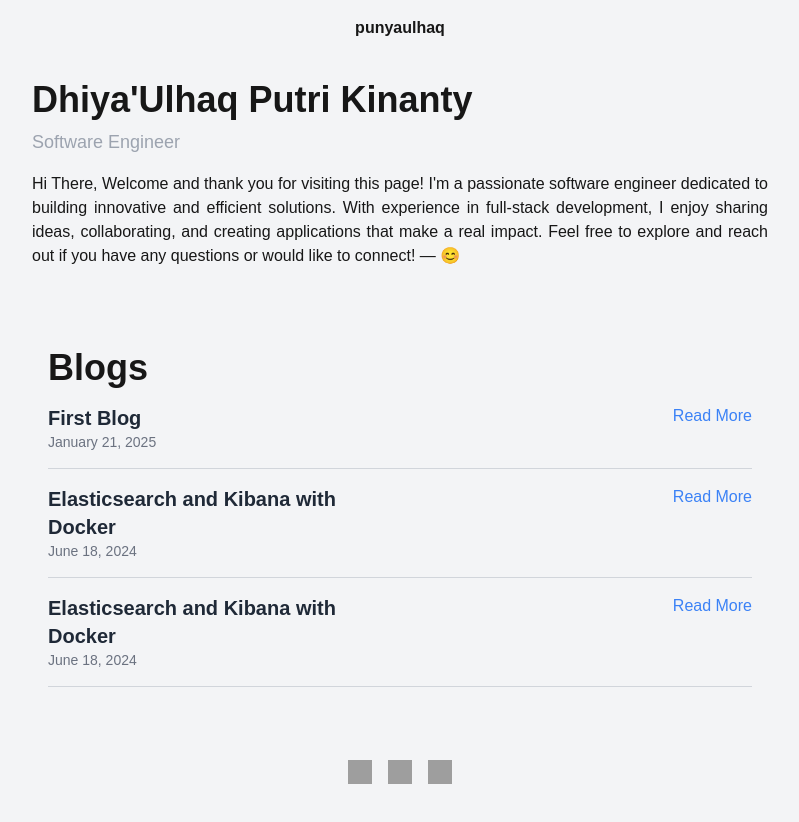
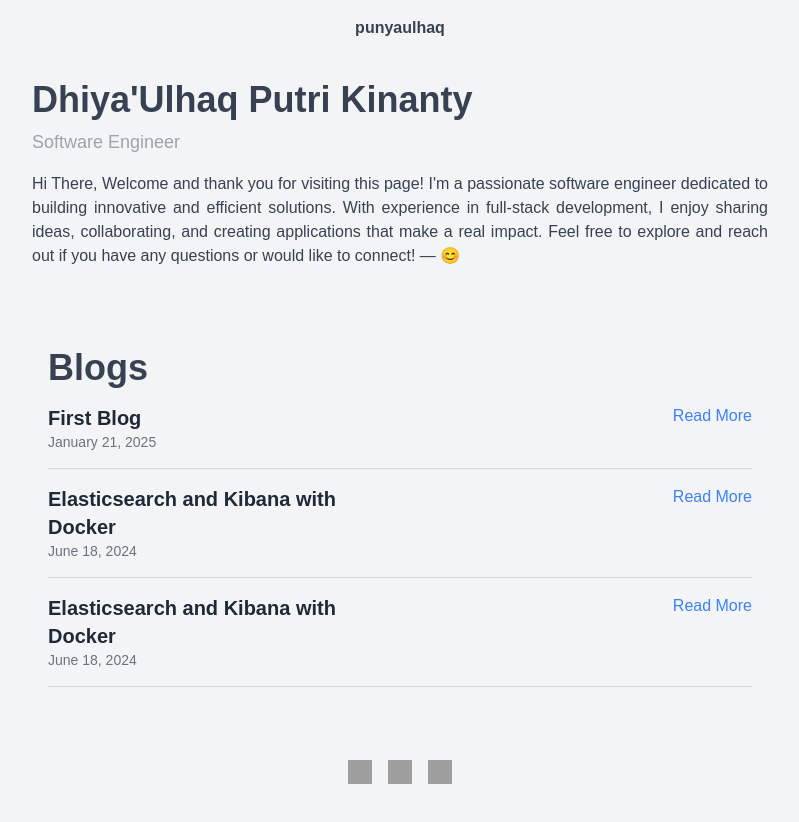
Before and after one commit to putriulhaq/portofolio-nextjs, a Next.js app: page / in a window 1280 px wide. Shown: the top 822 px of the page, without its empty margins (240-1039 px from the left). Built offline with nearby package versions, Linux system fonts and the light colour scheme; grey boxes are pictures that could not be loaded.

Commit message:
change color

```diff
--- a/app/blog/page.tsx
+++ b/app/blog/page.tsx
@@ -9,7 +9,7 @@ const PageBlog = () => {
     return (
         <div className="flex justify-start h-screen bg-gray-100">
           <div className="w-full max-w-3xl mx-auto  px-4 pt-20">
-            <h1 className="text-4xl font-bold text-black-600">Blogs</h1>
+            <h1 className="text-4xl font-bold text-black-600 text-gray-700 dark:text-gray-300">Blogs</h1>
             {pathname == '/' ?
             ( <>
                 {blogs?.map((blog, index) =>
--- a/app/components/BlogDetails.tsx
+++ b/app/components/BlogDetails.tsx
@@ -12,8 +12,8 @@ const BlogDetails: React.FC<BlogDetailsProps> = ({title, description}) => {
     <div className="flex justify-start h-screen bg-gray-100">
           <div className="w-full max-w-3xl mx-auto  px-4 pt-20">
             {title ? ( <>
-              <h2 className='text-wrap text-justify font-bold text-4xl'>{title}</h2>
-              <p className='text-justify pt-5'>{description}</p>
+              <h2 className='text-wrap text-justify font-bold text-4xl text-gray-700 dark:text-gray-300'>{title}</h2>
+              <p className='text-justify pt-5 text-gray-700 dark:text-gray-300'>{description}</p>
             </>
             )
               : (
--- a/app/components/header.tsx
+++ b/app/components/header.tsx
@@ -11,7 +11,7 @@ export const Header: React.FC = () => {
   };
   return (
     <header className="bg-gray-100 p-4 flex justify-center font-bold items-center fixed top-0 left-0 w-full">
-        <h1 onClick={handleClick} className='cursor-pointer'>punyaulhaq</h1>
+        <h1 onClick={handleClick} className='cursor-pointer text-gray-700 dark:text-gray-300'>punyaulhaq</h1>
     </header>
   );
 };
--- a/app/page.tsx
+++ b/app/page.tsx
@@ -4,11 +4,11 @@ export default function Home() {
     return (
         <div className="flex justify-start h-screen bg-gray-100">
           <div className="w-full max-w-3xl mx-auto  px-4 pt-20">
-            <h1 className="text-4xl font-bold text-black-600">Dhiya&apos;Ulhaq Putri Kinanty</h1>
-            <p className="text-lg mt-2 text-gray-400">
+            <h1 className="text-4xl font-bold text-black-600 text-gray-700 dark:text-gray-300">Dhiya&apos;Ulhaq Putri Kinanty</h1>
+            <p className="text-lg mt-2 text-gray-400 dark:text-gray-500">
               Software Engineer
             </p>
-            <p className="text-base mt-4 text-left text-justify">
+            <p className="text-base mt-4 text-left text-justify text-gray-700 dark:text-gray-300">
               Hi There, Welcome and thank you for visiting this page!
               I&apos;m a passionate software engineer dedicated to building innovative and efficient solutions.
               With experience in full-stack development, I enjoy sharing ideas, collaborating, and creating applications that make a real impact.
--- a/tailwind.config.ts
+++ b/tailwind.config.ts
@@ -1,6 +1,7 @@
 import type { Config } from "tailwindcss";
 
 export default {
+  darkMode: "class",
   content: [
     "./pages/**/*.{js,ts,jsx,tsx,mdx}",
     "./components/**/*.{js,ts,jsx,tsx,mdx}",
```
